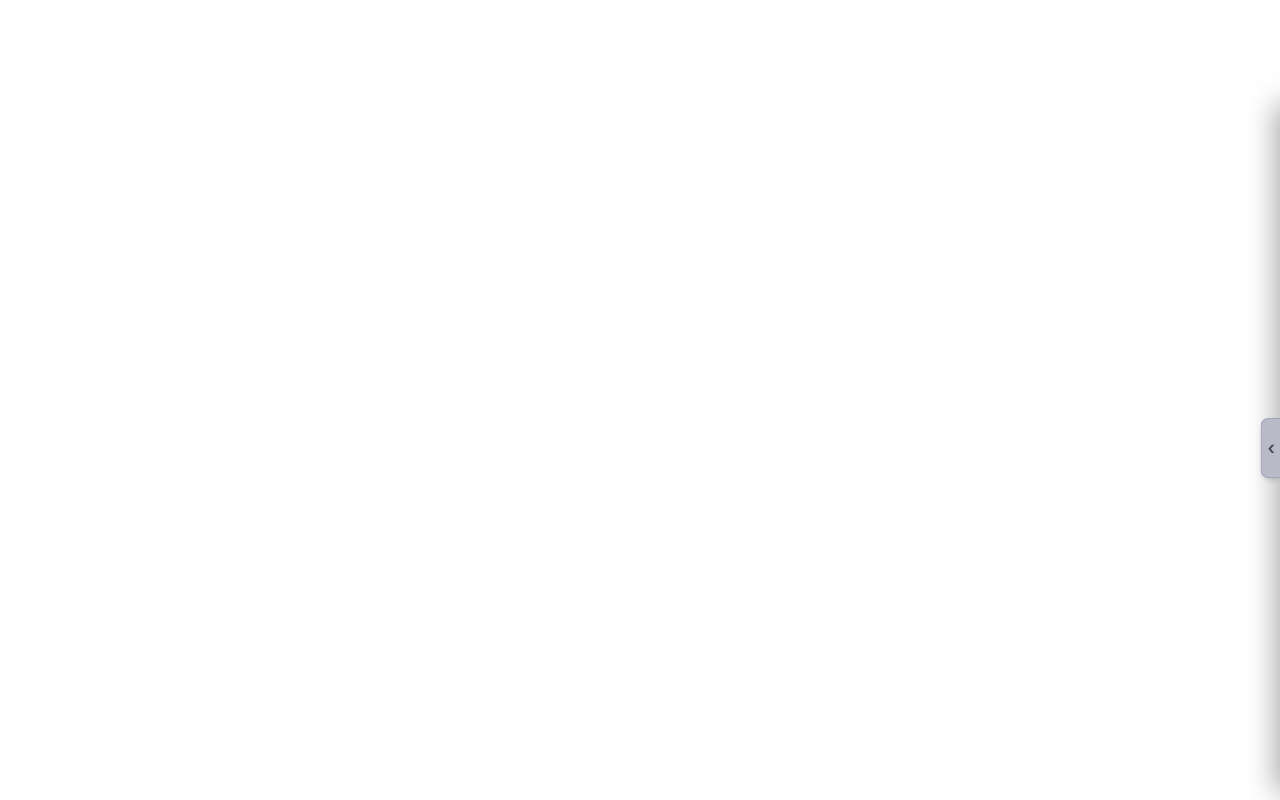
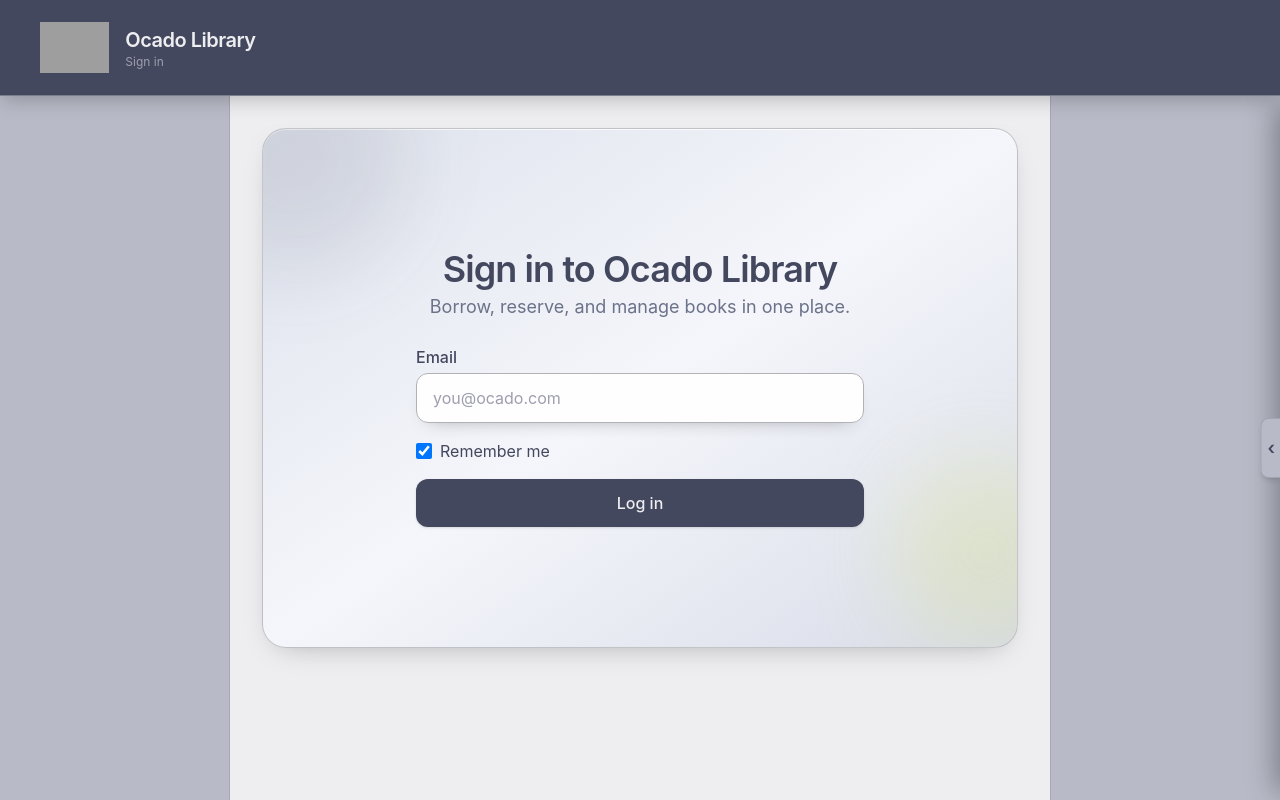
Before and after one commit to ocadotechnology-university/Ocado-library, a React (Vite) app in the folder library-ui/: page /login in a window 1280 px wide. Built offline with nearby package versions, Linux system fonts and the light colour scheme; grey boxes are pictures that could not be loaded.

Commit message:
feat: add logging page

```diff
--- a/library-ui/src/App.tsx
+++ b/library-ui/src/App.tsx
@@ -1,17 +1,59 @@
-import { BrowserRouter, Route, Routes } from "react-router-dom";
+import type { ReactElement } from "react";
+import { BrowserRouter, Navigate, Route, Routes, useLocation } from "react-router-dom";
 import { AppChromeProvider, useAppChrome } from "./context/AppChromeContext";
+import { AuthProvider, useAuth } from "./context/AuthContext";
 import NotificationPanel from "./components/UI/NotificationPanel";
 import Account from "./pages/Account";
 import Home from "./pages/Home";
+import Login from "./pages/Login";
+
+function RequireAuth({ children }: { children: ReactElement }) {
+  const { isAuthenticated } = useAuth();
+  const location = useLocation();
+  if (!isAuthenticated) {
+    return <Navigate to="/login" replace state={{ from: location }} />;
+  }
+  return children;
+}
+
+function PublicOnly({ children }: { children: ReactElement }) {
+  const { isAuthenticated } = useAuth();
+  if (isAuthenticated) return <Navigate to="/" replace />;
+  return children;
+}
 
 export function AppRoutes() {
   const { notificationsOpen, setNotificationsOpen } = useAppChrome();
+  const { isAuthenticated } = useAuth();
 
   return (
     <>
       <Routes>
-        <Route path="/" element={<Home />} />
-        <Route path="/account" element={<Account />} />
+        <Route
+          path="/login"
+          element={
+            <PublicOnly>
+              <Login />
+            </PublicOnly>
+          }
+        />
+        <Route
+          path="/"
+          element={
+            <RequireAuth>
+              <Home />
+            </RequireAuth>
+          }
+        />
+        <Route
+          path="/account"
+          element={
+            <RequireAuth>
+              <Account />
+            </RequireAuth>
+          }
+        />
+        <Route path="*" element={<Navigate to={isAuthenticated ? "/" : "/login"} replace />} />
       </Routes>
       <NotificationPanel open={notificationsOpen} onClose={() => setNotificationsOpen(false)} />
     </>
@@ -21,9 +63,11 @@ export function AppRoutes() {
 function App() {
   return (
     <BrowserRouter>
-      <AppChromeProvider>
-        <AppRoutes />
-      </AppChromeProvider>
+      <AuthProvider>
+        <AppChromeProvider>
+          <AppRoutes />
+        </AppChromeProvider>
+      </AuthProvider>
     </BrowserRouter>
   );
 }
--- /dev/null
+++ b/library-ui/src/context/AuthContext.tsx
@@ -0,0 +1,84 @@
+import { createContext, useContext, useMemo, useState, type ReactNode } from "react";
+
+type AuthUser = {
+  email: string;
+};
+
+type LoginOptions = {
+  remember: boolean;
+};
+
+type AuthContextValue = {
+  user: AuthUser | null;
+  isAuthenticated: boolean;
+  login: (email: string, options: LoginOptions) => void;
+  logout: () => void;
+  isAllowedCompanyEmail: (email: string) => boolean;
+};
+
+const SESSION_KEY = "ocado.library.auth.session";
+const PERSISTENT_KEY = "ocado.library.auth.persistent";
+
+const AuthContext = createContext<AuthContextValue | null>(null);
+
+function readStoredEmail(): string | null {
+  const persistent = localStorage.getItem(PERSISTENT_KEY);
+  if (persistent != null) return persistent;
+  return sessionStorage.getItem(SESSION_KEY);
+}
+
+function normalizeEmail(raw: string): string {
+  return raw.trim().toLowerCase();
+}
+
+function isAllowedCompanyEmail(email: string): boolean {
+  return normalizeEmail(email).endsWith("@ocado.com");
+}
+
+export function AuthProvider({ children }: { children: ReactNode }) {
+  const [user, setUser] = useState<AuthUser | null>(() => {
+    const stored = readStoredEmail();
+    return stored ? { email: stored } : null;
+  });
+
+  const login = (email: string, options: LoginOptions) => {
+    const normalized = normalizeEmail(email);
+    if (!isAllowedCompanyEmail(normalized)) {
+      throw new Error("Only @ocado.com accounts are allowed");
+    }
+
+    if (options.remember) {
+      localStorage.setItem(PERSISTENT_KEY, normalized);
+      sessionStorage.removeItem(SESSION_KEY);
+    } else {
+      sessionStorage.setItem(SESSION_KEY, normalized);
+      localStorage.removeItem(PERSISTENT_KEY);
+    }
+    setUser({ email: normalized });
+  };
+
+  const logout = () => {
+    localStorage.removeItem(PERSISTENT_KEY);
+    sessionStorage.removeItem(SESSION_KEY);
+    setUser(null);
+  };
+
+  const value = useMemo(
+    () => ({
+      user,
+      isAuthenticated: user != null,
+      login,
+      logout,
+      isAllowedCompanyEmail,
+    }),
+    [user],
+  );
+
+  return <AuthContext.Provider value={value}>{children}</AuthContext.Provider>;
+}
+
+export function useAuth() {
+  const ctx = useContext(AuthContext);
+  if (ctx == null) throw new Error("useAuth must be used within AuthProvider");
+  return ctx;
+}
--- a/library-ui/src/pages/Account.tsx
+++ b/library-ui/src/pages/Account.tsx
@@ -7,6 +7,7 @@ import { BOOK_LIST_COVER_FRAME_CLASS, BOOK_LIST_TEXT_CELL_CLASS } from "../compo
 import CatalogAppTopBar from "../components/UI/CatalogAppTopBar";
 import { SidebarAccentTitle, SidebarUserBlock, SidebarTemplate } from "../components/UI/SidebarTemplate";
 import { useAppChrome } from "../context/AppChromeContext";
+import { useAuth } from "../context/AuthContext";
 
 export type AccountSectionId = "history" | "borrowed" | "waiting";
 
@@ -248,10 +249,11 @@ function AccountStatsSidebar({ counts }: { counts: Record<AccountSectionId, numb
   );
 }
 
-const Account = ({ email = "jane.smith@ocado.com" }: { email?: string }) => {
+const Account = () => {
   const titleId = useId();
   const searchId = useId();
   const { setNotificationsOpen } = useAppChrome();
+  const { user, logout } = useAuth();
   const [section, setSection] = useState<AccountSectionId>("borrowed");
   const [findQuery, setFindQuery] = useState("");
   const [openKey, setOpenKey] = useState<string | null>(null);
@@ -294,7 +296,17 @@ const Account = ({ email = "jane.smith@ocado.com" }: { email?: string }) => {
     () => (
       <SidebarTemplate>
         <div className="flex flex-col gap-3">
-          <SidebarUserBlock email={email} />
+          <SidebarUserBlock email={user?.email ?? "unknown@ocado.com"} />
+          <button
+            type="button"
+            onClick={() => {
+              setNotificationsOpen(false);
+              logout();
+            }}
+            className="rounded-lg border border-[#43485e]/35 bg-[#eeeef0] px-3 py-2 text-sm font-semibold text-[#43485e] shadow-sm transition hover:bg-white"
+          >
+            Log out
+          </button>
           <p className="text-[10px] font-bold uppercase tracking-[0.14em] text-[#4a5060]">Categories</p>
           <nav className="flex flex-col gap-2.5" aria-label="Account sections">
             {NAV.map(({ id, label }) => {
@@ -319,7 +331,7 @@ const Account = ({ email = "jane.smith@ocado.com" }: { email?: string }) => {
         </div>
       </SidebarTemplate>
     ),
-    [email, section, onNav],
+    [user?.email, section, onNav, setNotificationsOpen, logout],
   );
 
   return (
--- /dev/null
+++ b/library-ui/src/pages/Login.tsx
@@ -0,0 +1,121 @@
+import { useState } from "react";
+import { Navigate, useLocation, useNavigate } from "react-router-dom";
+import Layout from "../components/Layout";
+import { SidebarTemplate } from "../components/UI/SidebarTemplate";
+import { useAuth } from "../context/AuthContext";
+import logo from "../assets/ocado_technology_logo.jpeg";
+
+type LocationState = {
+  from?: { pathname?: string };
+};
+
+export default function Login() {
+  const navigate = useNavigate();
+  const location = useLocation();
+  const { login, isAuthenticated, isAllowedCompanyEmail } = useAuth();
+  const [email, setEmail] = useState("");
+  const [remember, setRemember] = useState(true);
+  const [error, setError] = useState<string | null>(null);
+
+  if (isAuthenticated) {
+    return <Navigate to="/" replace />;
+  }
+
+  const state = location.state as LocationState | null;
+  const target = state?.from?.pathname && state.from.pathname !== "/login" ? state.from.pathname : "/";
+
+  const handleLogin = () => {
+    const normalized = email.trim().toLowerCase();
+    if (!isAllowedCompanyEmail(normalized)) {
+      setError("This account is not authorized.");
+      return;
+    }
+
+    try {
+      login(normalized, { remember });
+      navigate(target, { replace: true });
+    } catch {
+      setError("Unable to log in right now. Please try again.");
+    }
+  };
+
+  return (
+    <Layout
+      topBar={
+        <div className="flex h-full items-center px-5 sm:px-8 lg:px-10">
+          <div className="flex min-w-0 items-center gap-3 sm:gap-4">
+            <img
+              src={logo}
+              alt=""
+              className="h-11 w-auto shrink-0 object-contain sm:h-12 lg:h-[3.25rem]"
+              width={180}
+              height={56}
+            />
+            <div className="min-w-0">
+              <span className="block truncate text-lg font-semibold tracking-tight text-[#eeeef0] sm:text-xl">
+                Ocado Library
+              </span>
+              <span className="hidden text-xs text-[#9e9eae] sm:block">Sign in</span>
+            </div>
+          </div>
+        </div>
+      }
+      leftSidebar={<SidebarTemplate>{null}</SidebarTemplate>}
+      rightSidebar={<SidebarTemplate>{null}</SidebarTemplate>}
+    >
+      <div className="relative flex min-h-[520px] items-center justify-center overflow-hidden rounded-3xl border border-[#b1b2b5]/70 bg-gradient-to-br from-[#dde2ec] via-[#f5f6fb] to-[#d8dce8] px-4 py-10 shadow-[inset_0_1px_0_0_rgb(255_255_255_/0.75),0_10px_30px_-16px_rgb(0_0_0_/0.35)] sm:px-8 sm:py-14">
+        <div className="pointer-events-none absolute -top-20 -left-20 h-56 w-56 rounded-full bg-[#43485e]/10 blur-2xl" />
+        <div className="pointer-events-none absolute -right-16 bottom-0 h-48 w-48 rounded-full bg-[#d4e157]/20 blur-2xl" />
+
+        <div className="relative mx-auto w-full max-w-md">
+          <div className="mb-6 text-center">
+            <h1 className="text-3xl font-semibold tracking-tight text-[#43485e] sm:text-4xl">Sign in to Ocado Library</h1>
+            <p className="mt-1 text-base text-[#6b7289] sm:text-lg">Borrow, reserve, and manage books in one place.</p>
+          </div>
+
+          <div className="space-y-4">
+            <div>
+              <label htmlFor="email" className="mb-1 block text-base font-medium text-[#43485e]">
+                Email
+              </label>
+              <input
+                id="email"
+                type="email"
+                value={email}
+                onChange={(e) => {
+                  setEmail(e.target.value);
+                  if (error) setError(null);
+                }}
+                autoComplete="email"
+                placeholder="you@ocado.com"
+                className="w-full rounded-xl border border-[#b1b2b5] bg-white/95 px-4 py-3 text-base text-[#43485e] shadow-[0_8px_20px_-14px_rgb(0_0_0_/0.45)] outline-none ring-[#43485e]/20 transition placeholder:text-[#9e9eae] focus:border-[#43485e]/50 focus:ring-2"
+              />
+            </div>
+
+            <label className="flex cursor-pointer items-center gap-2 text-base text-[#43485e]">
+              <input
+                type="checkbox"
+                checked={remember}
+                onChange={(e) => setRemember(e.target.checked)}
+                className="h-4 w-4 rounded border-[#43485e]/40 text-[#43485e] focus:ring-[#43485e]"
+              />
+              Remember me
+            </label>
+
+            {error ? (
+              <p className="rounded-lg border border-[#dc2626]/30 bg-[#fee2e2] px-3 py-2 text-sm text-[#b91c1c]">{error}</p>
+            ) : null}
+
+            <button
+              type="button"
+              onClick={handleLogin}
+              className="w-full rounded-xl bg-[#43485e] px-4 py-3 text-base font-medium text-[#eeeef0] shadow-sm transition hover:bg-[#363b4f]"
+            >
+              Log in
+            </button>
+          </div>
+        </div>
+      </div>
+    </Layout>
+  );
+}
```
Also changed, not shown: 1 other file (tests, documents, lock files or other folders).
